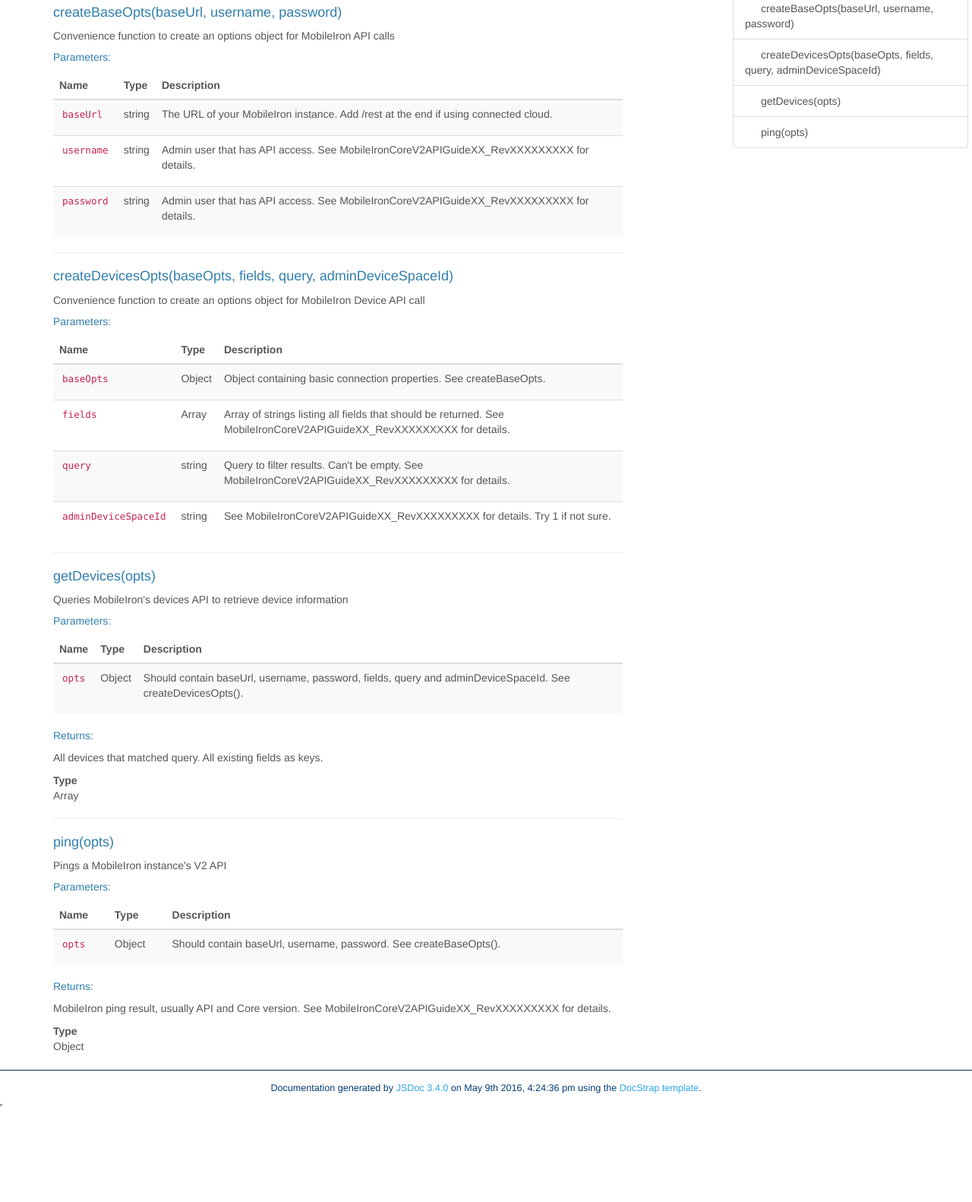
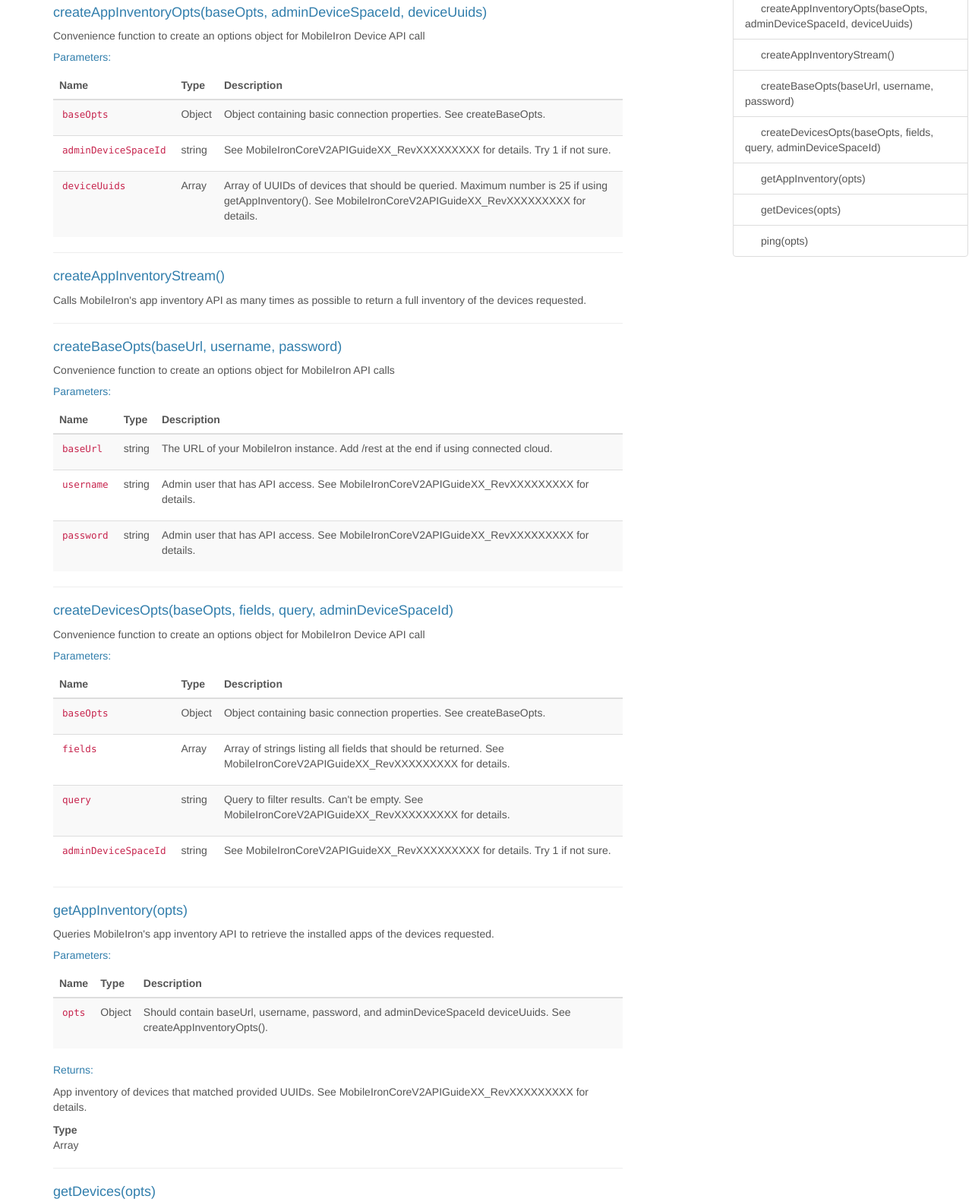
Before and after one commit to mathiasringhof/mobileiron, a plain HTML site: page global.html in a window 1280 px wide. Shown: the part 200-1782 px from the top of the page at 76% size. Before the commit the page ends 1662 px from the top, so only its background shows below. Drawn offline with Linux system fonts and the light colour scheme.

Commit message:
updated docs to 0.2.0

```diff
--- a/global.html
+++ b/global.html
@@ -33,7 +33,7 @@
 			<li class="dropdown">
 				<a href="global.html" class="dropdown-toggle" data-toggle="dropdown">Global<b class="caret"></b></a>
 				<ul class="dropdown-menu ">
-					<li><a href="global.html#createBaseOpts">createBaseOpts</a></li><li><a href="global.html#createDevicesOpts">createDevicesOpts</a></li><li><a href="global.html#getDevices">getDevices</a></li><li><a href="global.html#ping">ping</a></li>
+					<li><a href="global.html#createAppInventoryOpts">createAppInventoryOpts</a></li><li><a href="global.html#createAppInventoryStream">createAppInventoryStream</a></li><li><a href="global.html#createBaseOpts">createBaseOpts</a></li><li><a href="global.html#createDevicesOpts">createDevicesOpts</a></li><li><a href="global.html#getAppInventory">getAppInventory</a></li><li><a href="global.html#getDevices">getDevices</a></li><li><a href="global.html#ping">ping</a></li>
 				</ul>
 			</li>
 
@@ -141,6 +141,260 @@
         <h3 class="subsection-title">Methods</h3>
 
         <dl>
+
+<hr>
+<dt>
+    <h4 class="name" id="createAppInventoryOpts"><span class="type-signature"></span>createAppInventoryOpts(baseOpts, adminDeviceSpaceId, deviceUuids)</h4>
+
+
+</dt>
+<dd>
+
+
+    <div class="description">
+        <p>Convenience function to create an options object for MobileIron Device API call</p>
+    </div>
+
+
+
+
+
+
+
+
+        <h5>Parameters:</h5>
+
+
+<table class="params table table-striped">
+    <thead>
+    <tr>
+
+        <th>Name</th>
+
+
+        <th>Type</th>
+
+
+
+
+
+        <th class="last">Description</th>
+    </tr>
+    </thead>
+
+    <tbody>
+
+
+        <tr>
+
+                <td class="name"><code>baseOpts</code></td>
+
+
+            <td class="type">
+
+
+<span class="param-type">Object</span>
+
+
+
+
+            </td>
+
+
+
+
+
+            <td class="description last"><p>Object containing basic connection properties. See createBaseOpts.</p></td>
+        </tr>
+
+
+
+        <tr>
+
+                <td class="name"><code>adminDeviceSpaceId</code></td>
+
+
+            <td class="type">
+
+
+<span class="param-type">string</span>
+
+
+
+
+            </td>
+
+
+
+
+
+            <td class="description last"><p>See MobileIronCoreV2APIGuideXX_RevXXXXXXXXX for details. Try 1 if not sure.</p></td>
+        </tr>
+
+
+
+        <tr>
+
+                <td class="name"><code>deviceUuids</code></td>
+
+
+            <td class="type">
+
+
+<span class="param-type">Array</span>
+
+
+
+
+            </td>
+
+
+
+
+
+            <td class="description last"><p>Array of UUIDs of devices that should be queried. Maximum number is 25 if using getAppInventory(). See MobileIronCoreV2APIGuideXX_RevXXXXXXXXX for details.</p></td>
+        </tr>
+
+
+    </tbody>
+</table>
+
+
+
+
+<dl class="details">
+
+
+
+
+
+
+
+
+
+
+
+
+
+
+
+
+
+
+
+
+
+
+
+
+
+
+
+
+
+
+
+
+
+
+
+</dl>
+
+
+
+
+
+
+
+
+
+
+
+
+
+
+
+</dd>
+
+
+
+<hr>
+<dt>
+    <h4 class="name" id="createAppInventoryStream"><span class="type-signature"></span>createAppInventoryStream()</h4>
+
+
+</dt>
+<dd>
+
+
+    <div class="description">
+        <p>Calls MobileIron's app inventory API as many times as possible to return a full inventory of the devices requested.</p>
+    </div>
+
+
+
+
+
+
+
+
+
+
+<dl class="details">
+
+
+
+
+
+
+
+
+
+
+
+
+
+
+
+
+
+
+
+
+
+
+
+
+
+
+
+
+
+
+
+
+
+
+
+</dl>
+
+
+
+
+
+
+
+
+
+
+
+
+
+
+
+</dd>
+
+
 
 <hr>
 <dt>
@@ -520,6 +774,158 @@
 
 <hr>
 <dt>
+    <h4 class="name" id="getAppInventory"><span class="type-signature"></span>getAppInventory(opts)</h4>
+
+
+</dt>
+<dd>
+
+
+    <div class="description">
+        <p>Queries MobileIron's app inventory API to retrieve the installed apps of the devices requested.</p>
+    </div>
+
+
+
+
+
+
+
+
+        <h5>Parameters:</h5>
+
+
+<table class="params table table-striped">
+    <thead>
+    <tr>
+
+        <th>Name</th>
+
+
+        <th>Type</th>
+
+
+
+
+
+        <th class="last">Description</th>
+    </tr>
+    </thead>
+
+    <tbody>
+
+
+        <tr>
+
+                <td class="name"><code>opts</code></td>
+
+
+            <td class="type">
+
+
+<span class="param-type">Object</span>
+
+
+
+
+            </td>
+
+
+
+
+
+            <td class="description last"><p>Should contain baseUrl, username, password, and adminDeviceSpaceId deviceUuids. See createAppInventoryOpts().</p></td>
+        </tr>
+
+
+    </tbody>
+</table>
+
+
+
+
+<dl class="details">
+
+
+
+
+
+
+
+
+
+
+
+
+
+
+
+
+
+
+
+
+
+
+
+
+
+
+
+
+
+
+
+
+
+
+
+</dl>
+
+
+
+
+
+
+
+
+
+
+
+
+
+    <h5>Returns:</h5>
+
+
+<div class="param-desc">
+    <p>App inventory of devices that matched provided UUIDs. See MobileIronCoreV2APIGuideXX_RevXXXXXXXXX for details.</p>
+</div>
+
+
+
+<dl>
+    <dt>
+        Type
+    </dt>
+    <dd>
+
+<span class="param-type">Array</span>
+
+
+
+    </dd>
+</dl>
+
+
+
+
+
+</dd>
+
+
+
+<hr>
+<dt>
     <h4 class="name" id="getDevices"><span class="type-signature"></span>getDevices(opts)</h4>
 
 
@@ -868,7 +1274,7 @@
 <span class="jsdoc-message">
 	Documentation generated by <a href="https://github.com/jsdoc3/jsdoc">JSDoc 3.4.0</a>
 
-		on May 9th 2016, 4:24:36 pm
+		on May 22nd 2016, 4:06:47 pm
 
 	using the <a href="https://github.com/docstrap/docstrap">DocStrap template</a>.
 </span>
```
Also changed, not shown: index.html (+2 -2 lines), quicksearch.html (+1 -1 lines).
